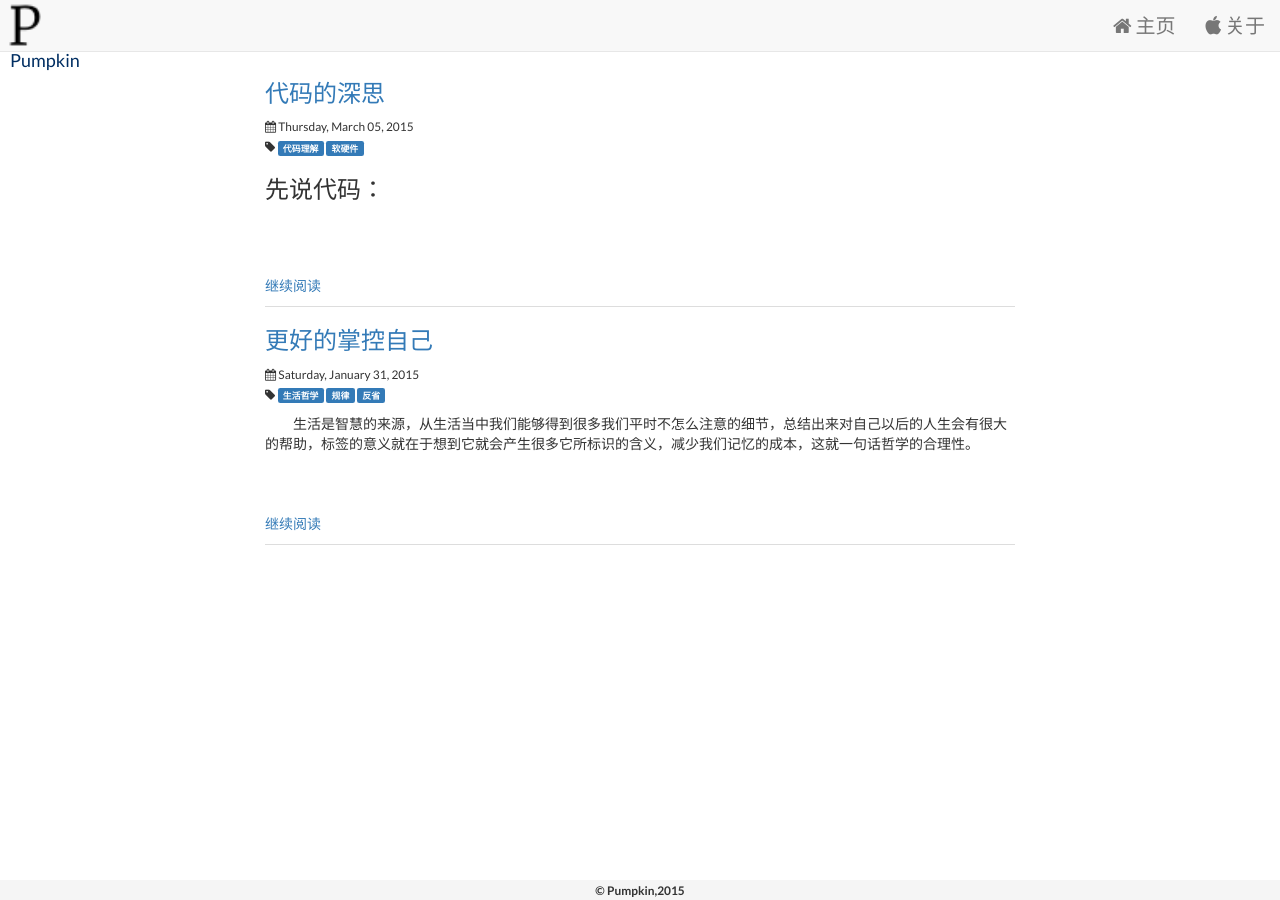
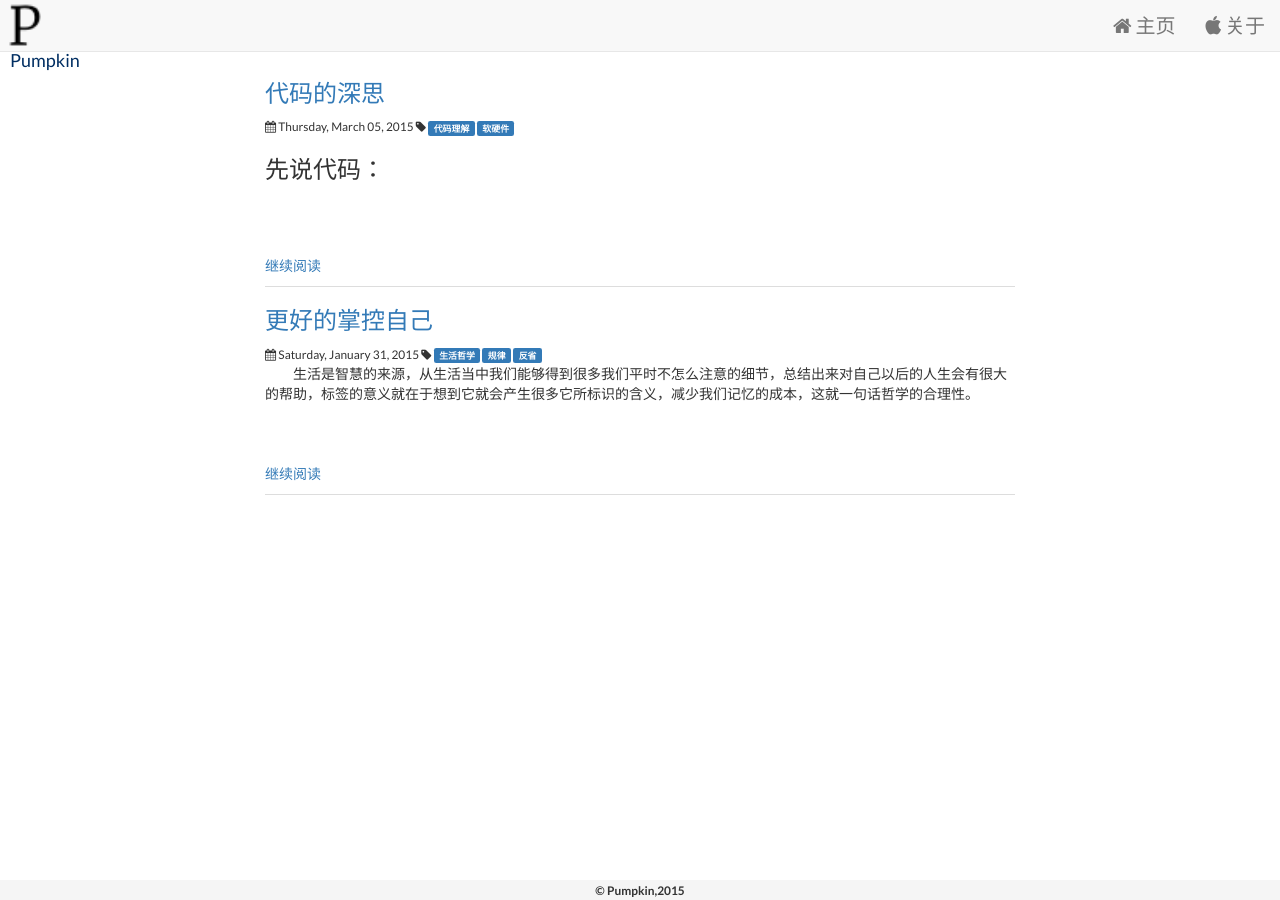
Before and after one commit to LarryBrick/jekyll_demo, a Jekyll site: the page built from index.html, in a window 1280 px wide. Built offline with Jekyll 4.4.1, drawn with Linux system fonts in a browser that asks for light colours; nearby versions of some CDN libraries.

Commit message:
修改首页显示格式

```diff
--- a/index.html
+++ b/index.html
@@ -14,8 +14,8 @@ date: 2014-10-19 23:51
         	  {{ post.date | date:'%A, %B %d, %Y'}}
             </time>
 	      </small>
-        </div>
-	    <div class="margin10">
+        <!--</div>
+	    <div class="margin10">-->
           <small>
             <i class="fa fa-tag"></i>
             {% for tag in post.tags %}
```
